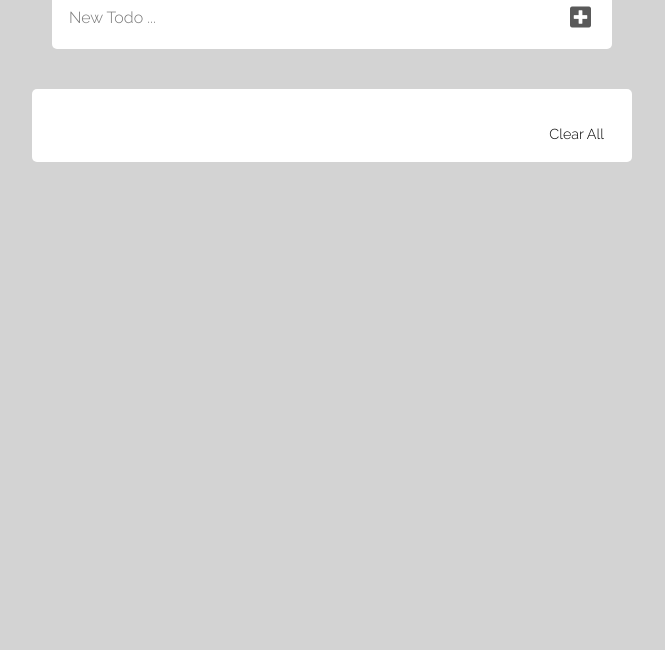
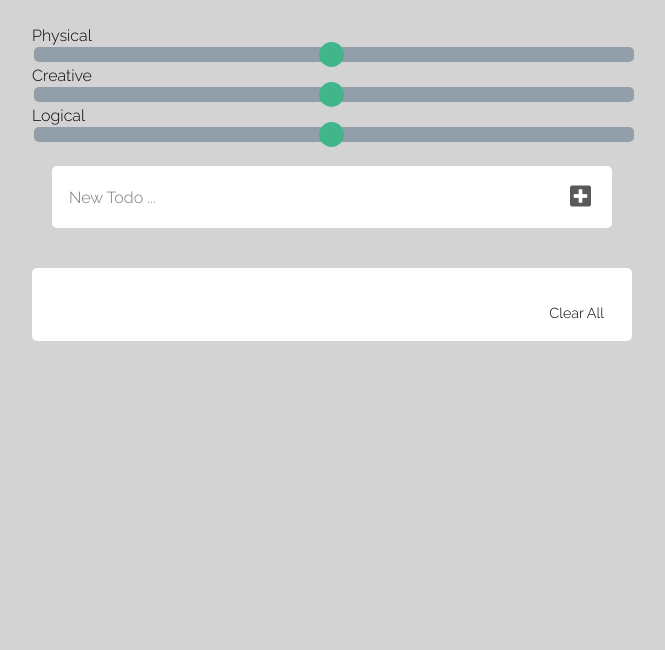
Before and after one commit to annkiener/fse21, a plain HTML site: page index.html in a window 1280 px wide. Shown: the part 150-800 px from the top of the page, without its empty margins (308-973 px from the left). Drawn offline with Linux system fonts and the light colour scheme.

Commit message:
add sliders

```diff
--- a/index.html
+++ b/index.html
@@ -11,7 +11,26 @@
 <body class="container">
     <header class="logo">
         <h2 class="headline">Todo App</h2>
+        <h3 class="mood">How is your mood today?</h3>
     </header>
+
+    <div class="slidecontainer">
+        <label for="physical">Physical</label>
+        <input type="range" min="1" max="100" value="50" class="slider" id="myRange">
+
+      </div>
+
+      <div class="slidecontainer">
+        <label for="creative">Creative</label>
+        <input type="range" min="1" max="100" value="50" class="slider" id="myRange">
+
+      </div>
+
+      <div class="slidecontainer">
+        <label for="Logical">Logical</label>
+        <input type="range" min="1" max="100" value="50" class="slider" id="myRange">
+
+      </div>
 
     <div class="main">
         <form>
--- a/styles.css
+++ b/styles.css
@@ -108,3 +108,38 @@ i {
     transform: translateY(12rem) rotateZ(10deg);
     opacity: 0;
 }
+
+.slider {
+    -webkit-appearance: none;
+    width: 100%;
+    height: 15px;
+    border-radius: 5px;
+    background: lightslategray;
+    outline: none;
+    opacity: 0.7;
+    -webkit-transition: .2s;
+    transition: opacity .2s;
+  }
+
+  .slider::-webkit-slider-thumb {
+    -webkit-appearance: none;
+    appearance: none;
+    width: 25px;
+    height: 25px;
+    border-radius: 50%;
+    background: #04AA6D;
+    cursor: pointer;
+  }
+
+  .slider::-moz-range-thumb {
+    width: 25px;
+    height: 25px;
+    border-radius: 50%;
+    background: #04AA6D;
+    cursor: pointer;
+  }
+
+.label{
+    vertical-align:middle;
+
+}
```
Also changed, not shown: app.js (+9 -0 lines).
